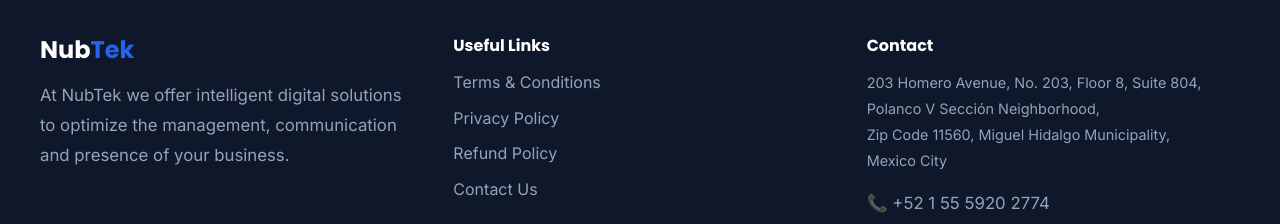
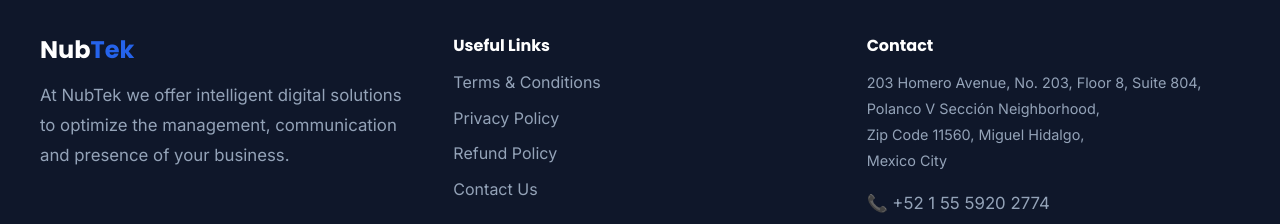
Before and after one commit to JesusRojoI/NubTek, a React (Vite) app: page / in a window 1280 px wide. Shown: the part 3124-3348 px from the top of the page. Built offline with nearby package versions, Linux system fonts and the light colour scheme.

Commit message:
Versión 13

```diff
--- a/src/i18n/en.json
+++ b/src/i18n/en.json
@@ -197,7 +197,7 @@
   "footer": {
     "address_line1": "203 Homero Avenue, No. 203, Floor 8, Suite 804,",
   "address_line2": "Polanco V Sección Neighborhood,",
-  "address_line3": "Zip Code 11560, Miguel Hidalgo Municipality,",
+  "address_line3": "Zip Code 11560, Miguel Hidalgo,",
   "address_line4": "Mexico City",
     "address": "203 Homero Avenue, No. 203, Floor 8, Suite 804,<br />Polanco V Sección Neighborhood,<br />Zip Code 11560, Miguel Hidalgo,<br />Mexico City",
     "about": "At NubTek we offer intelligent digital solutions to optimize the management, communication and presence of your business.",
--- a/src/pages/Checkout.jsx
+++ b/src/pages/Checkout.jsx
@@ -37,7 +37,7 @@
     }
 
     try {
-      const paymentRes = await fetch('api/process-payment', {
+      const paymentRes = await fetch('/api/process-payment', {
         method: 'POST',
         headers: { 'Content-Type': 'application/json' },
         body: JSON.stringify({
```
